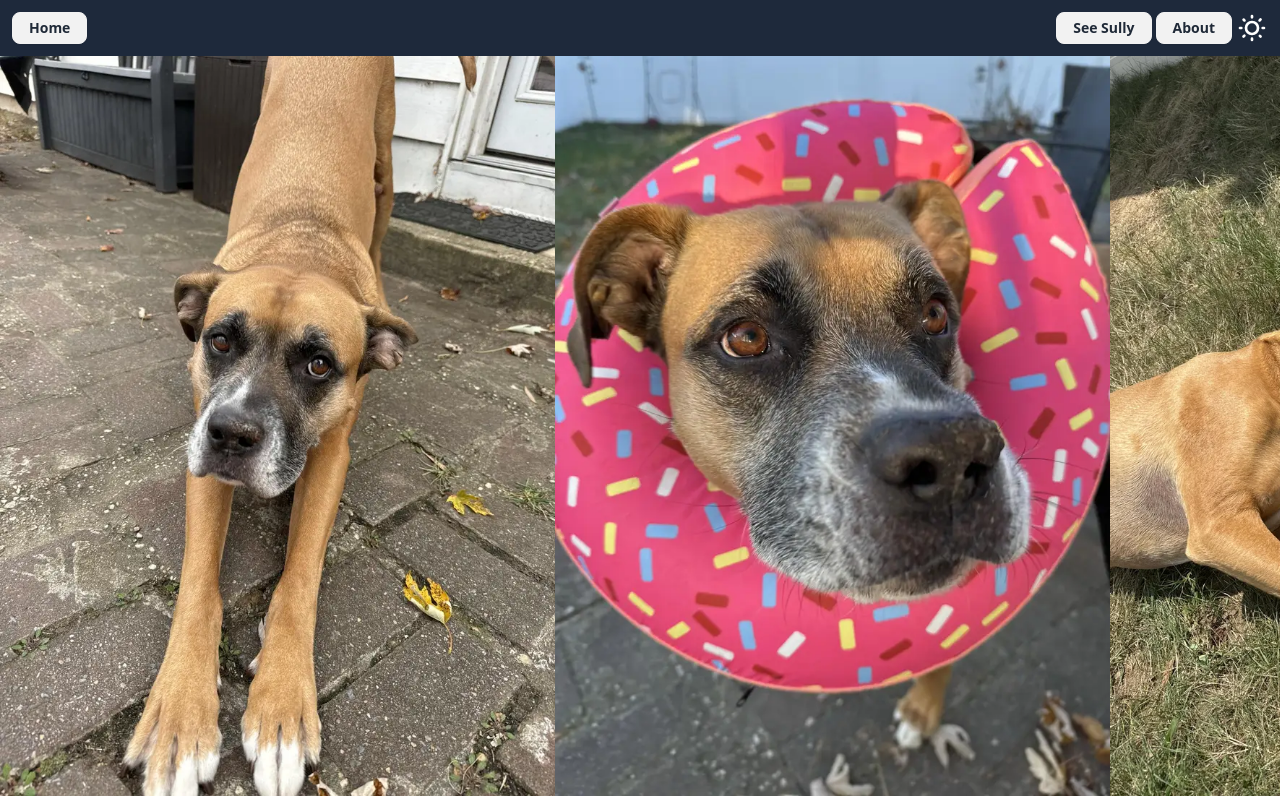
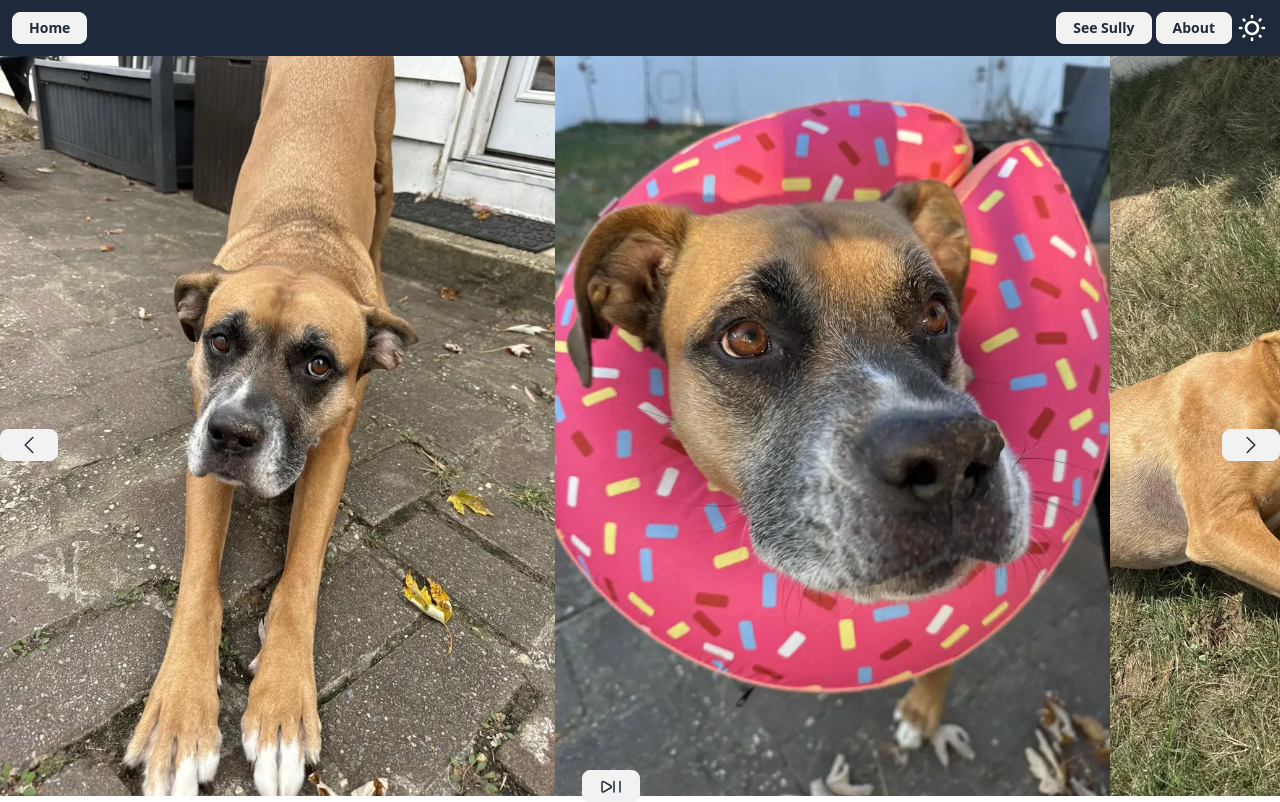
Before and after one commit to joffutt-dev/sully-dev, a React (Vite) app: page /sully in a window 1280 px wide. Built offline with nearby package versions, Linux system fonts and the light colour scheme.

Commit message:
adding features to carousel

```diff
--- a/src/containers/SullySlides.tsx
+++ b/src/containers/SullySlides.tsx
@@ -2,14 +2,114 @@ import Stretching from "../images/stretching.webp";
 import Cone from "../images/sullycone.webp";
 import Ball from "../images/ball.webp";
 import EyeContact from "../images/eyecontact.webp";
+import { useCallback, useEffect, useRef, useState } from "react";
+import { Button } from "../components/ui/Button";
 export function SullySlides() {
+  const ref = useRef<HTMLDivElement>(null);
+  const [play, setPlay] = useState(true);
+
+  const scrollLeft = useCallback(
+    () =>
+      ref.current?.scrollTo({
+        left:
+          ref.current?.scrollLeft === 0
+            ? ref.current.scrollWidth
+            : ref.current?.scrollLeft - 500, // Adjust the value to control the scroll distance
+        behavior: "smooth", // For smooth scrolling
+      }),
+    [ref],
+  );
+
+  const scrollRight = useCallback(
+    () =>
+      ref.current?.scrollTo({
+        left:
+          ref.current.clientWidth + ref.current?.scrollLeft >=
+          ref.current?.scrollWidth - 10
+            ? 0
+            : ref.current?.scrollLeft + 500,
+        behavior: "smooth",
+      }),
+    [ref],
+  );
+
+  useEffect(() => {
+    //Implementing the setInterval method
+    if (play) {
+      const interval = setInterval(() => {
+        scrollRight();
+      }, 1000);
+      //Clearing the interval
+      return () => clearInterval(interval);
+    }
+  }, [ref, play]);
+
   return (
-    <div className="carousel">
-      <div className="carousel-item custom-h">
-        <img src={Stretching} alt="sully cute" />
-        <img src={Cone} alt="sully cute" />
-        <img src={Ball} alt="sully cute" />
-        <img src={EyeContact} alt="sully cute" />
+    <div className="relative">
+      <Button extraClassNames="top-1/2 left-0 absolute" onClick={scrollLeft}>
+        <svg
+          xmlns="http://www.w3.org/2000/svg"
+          fill="none"
+          viewBox="0 0 24 24"
+          strokeWidth={1.5}
+          stroke="currentColor"
+          className="size-6"
+        >
+          <path
+            strokeLinecap="round"
+            strokeLinejoin="round"
+            d="M15.75 19.5 8.25 12l7.5-7.5"
+          />
+        </svg>
+      </Button>
+      <Button extraClassNames="top-1/2 right-0 absolute" onClick={scrollRight}>
+        <svg
+          xmlns="http://www.w3.org/2000/svg"
+          fill="none"
+          viewBox="0 0 24 24"
+          strokeWidth={1.5}
+          stroke="currentColor"
+          className="size-6"
+        >
+          <path
+            strokeLinecap="round"
+            strokeLinejoin="round"
+            d="m8.25 4.5 7.5 7.5-7.5 7.5"
+          />
+        </svg>
+      </Button>
+      <Button
+        extraClassNames="bottom-0 right-1/2 absolute"
+        onClick={() => setPlay(!play)}
+      >
+        <svg
+          xmlns="http://www.w3.org/2000/svg"
+          fill="none"
+          viewBox="0 0 24 24"
+          strokeWidth={1.5}
+          stroke="currentColor"
+          className="size-6"
+        >
+          <path
+            strokeLinecap="round"
+            strokeLinejoin="round"
+            d="M21 7.5V18M15 7.5V18M3 16.811V8.69c0-.864.933-1.406 1.683-.977l7.108 4.061a1.125 1.125 0 0 1 0 1.954l-7.108 4.061A1.125 1.125 0 0 1 3 16.811Z"
+          />
+        </svg>
+      </Button>
+      <div ref={ref} className="carousel">
+        <div className="carousel-item custom-h">
+          <img src={Stretching} alt="sully cute" />
+        </div>
+        <div className="carousel-item custom-h">
+          <img src={Cone} alt="sully cute" />
+        </div>
+        <div className="carousel-item custom-h">
+          <img src={Ball} alt="sully cute" />
+        </div>
+        <div className="carousel-item custom-h">
+          <img src={EyeContact} alt="sully cute" />
+        </div>
       </div>
     </div>
   );
```
